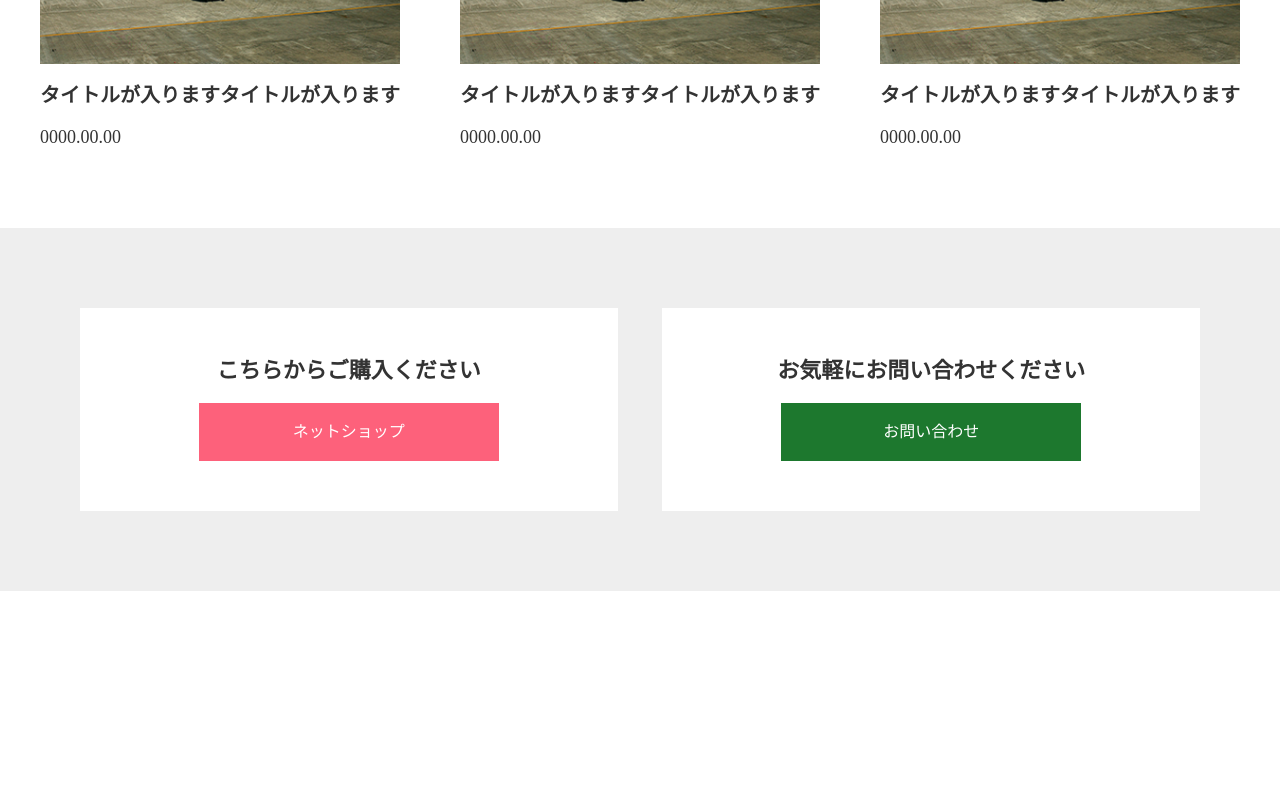
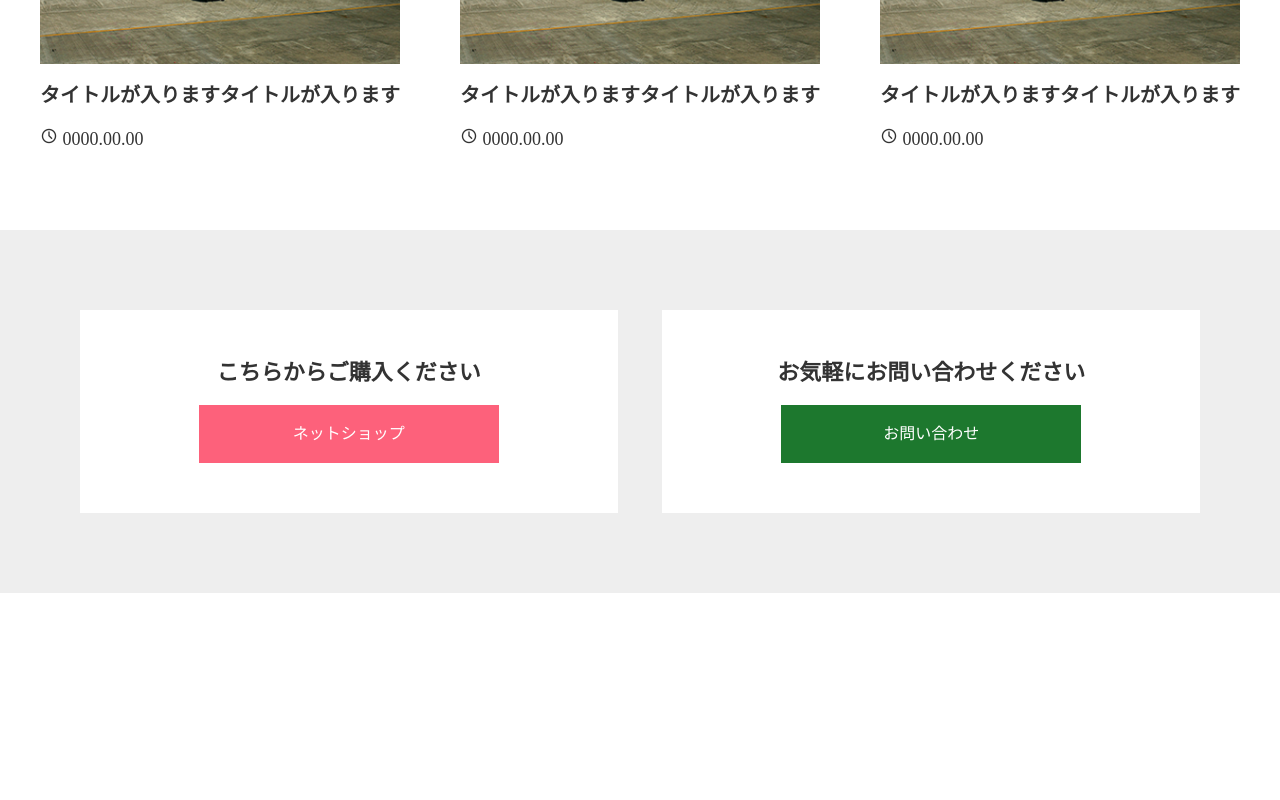
Before and after one commit to keikatakagi/hp, a plain HTML site: page index.html in a window 1280 px wide. Shown: the part 2960-3760 px from the top of the page. Drawn offline with nearby package versions, Linux system fonts and the light colour scheme.

Commit message:
1219TOPページアイコン挿入

```diff
--- a/css/style.css
+++ b/css/style.css
@@ -254,7 +254,7 @@ img{
 	margin-top: 20px;
 	margin-bottom: 20px;
 }
-.sec_04_box p{
+.sec_04_box p, .sec_04_box span{
 	font-size: 18px;
 }
 
@@ -344,6 +344,7 @@ img{
 .bottom_navi li {
 	width: 16.6%;
 	padding: 5px;
+	line-height: 1.5;
 }
 @media only screen and (max-width: 767px){
 	.bottom_navi ul {
--- a/index.html
+++ b/index.html
@@ -5,6 +5,7 @@
   <meta name="viewport" content="width=device-width, initial-scale=1.0">
   <link rel="stylesheet" href="css/reset.css">
   <link rel="stylesheet" href="css/style.css">
+  <link rel="stylesheet" href="https://fonts.googleapis.com/css2?family=Material+Symbols+Outlined:opsz,wght,FILL,GRAD@24,400,0,0" />
   <title>TOPページ</title>
 </head>
 <body>
@@ -97,17 +98,20 @@
         <div class="sec_04_box">
           <img src="img/top/img_04.png" alt="">
           <h3>タイトルが入りますタイトルが入ります</h3>
-          <p>0000.00.00</p>
+          <p><span class="material-symbols-outlined">schedule</span>
+            0000.00.00</p>
         </div>
         <div class="sec_04_box">
           <img src="img/top/img_04.png" alt="">
           <h3>タイトルが入りますタイトルが入ります</h3>
-          <p>0000.00.00</p>
+          <p><span class="material-symbols-outlined">schedule</span>
+            0000.00.00</p>
         </div>
         <div class="sec_04_box">
           <img src="img/top/img_04.png" alt="">
           <h3>タイトルが入りますタイトルが入ります</h3>
-          <p>0000.00.00</p>
+          <p><span class="material-symbols-outlined">schedule</span>
+            0000.00.00</p>
         </div>
       </div>
     </div>
```
